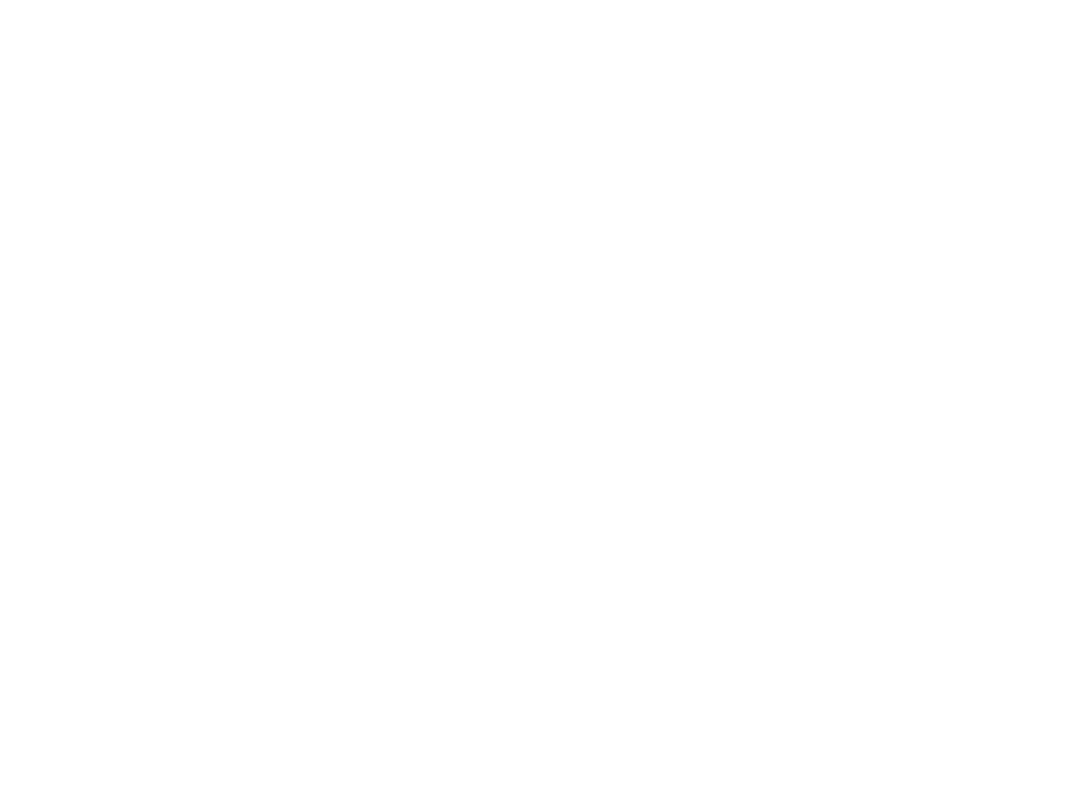
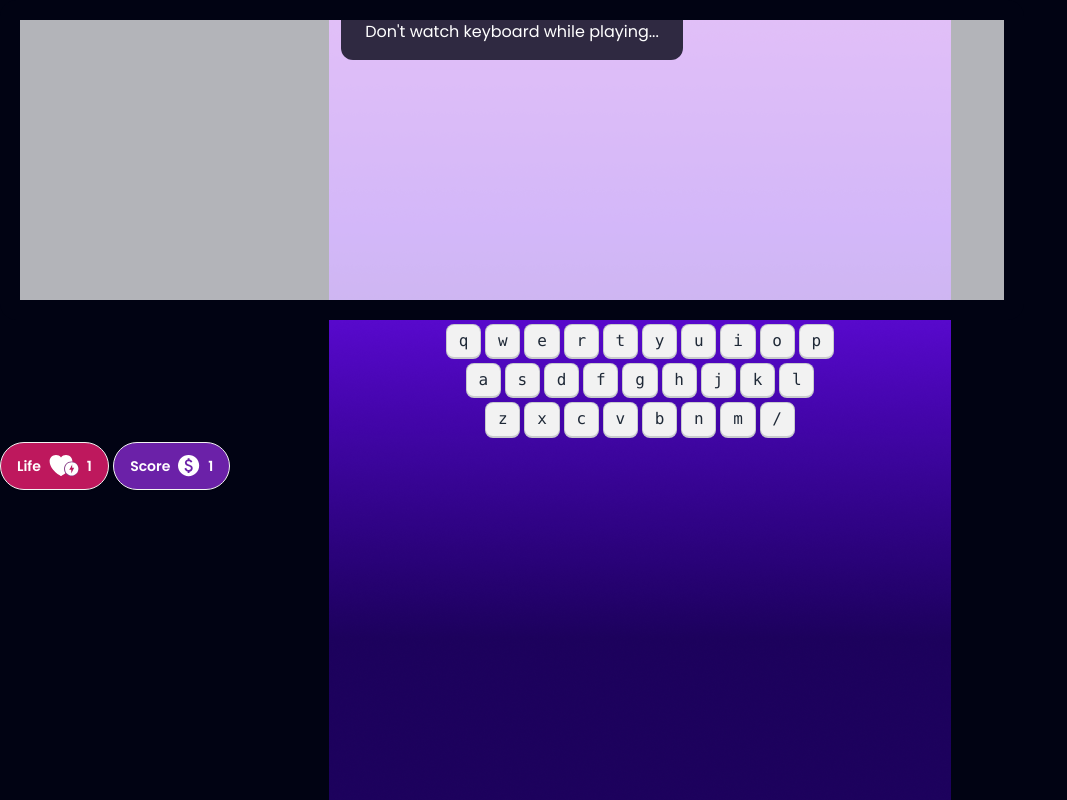
Before and after one commit to datta-toma/alphabet-clah-pro, a plain HTML site: page index.html in a window 1280 px wide. Shown: the whole page, without its empty margins (0-1067 px from the left). Drawn offline with nearby package versions, Linux system fonts and the light colour scheme.

Commit message:
playground start

```diff
--- a/index.html
+++ b/index.html
@@ -10,7 +10,80 @@
     <!-- custom CSS -->
     <link rel="stylesheet" href="styles.css">
 </head>
-<body>
+<body class="font-poppins">
+    <main class="min-h-screen bg-[#010313] bg-[url(images/background.png)] bg-no-repeat bg-center">
+        <!-- home screen -->
+        <section class="home min-h-screen text-white flex  justify-center  items-center hidden">
+            <div class="flex flex-col items-center gap-10">
+                <h1 class="text-8xl font-anton uppercase">Alpha Clash Pro</h1>
+                <p>Unleash Your Keyboard Kung Fu : Press “Enter” to Play</p>
+                <button class="btn bg-white text-black">Play Now</button>
+            </div>
+        </section>
+        <!-- playground start-->
+        <section class="play-ground">
+            <div>
+                <!-- screen -->
+                <div class="artboard artboard-horizontal phone-6 border-[20px] rounded-2xl border-[#010313] bg-[#FFFFFFB3]">
+                   <div class="flex justify-center">
+                    <p class="bg-[#2F2941] text-white px-6 pb-4 rounded-b-xl">Don't watch keyboard  while playing...</p>
+                   </div>
+                </div>
+                <!-- keyboard start -->
+                <div>
+                    <div class="flex justify-center gap-1 my-1 w-full">
+                        <kbd class="kbd">q</kbd>
+                        <kbd class="kbd">w</kbd>
+                        <kbd class="kbd">e</kbd>
+                        <kbd class="kbd">r</kbd>
+                        <kbd class="kbd">t</kbd>
+                        <kbd class="kbd">y</kbd>
+                        <kbd class="kbd">u</kbd>
+                        <kbd class="kbd">i</kbd>
+                        <kbd class="kbd">o</kbd>
+                        <kbd class="kbd">p</kbd>
+                      </div>
+                      <div class="flex justify-center gap-1 my-1 w-full">
+                        <kbd class="kbd">a</kbd>
+                        <kbd class="kbd">s</kbd>
+                        <kbd class="kbd">d</kbd>
+                        <kbd class="kbd">f</kbd>
+                        <kbd class="kbd">g</kbd>
+                        <kbd class="kbd">h</kbd>
+                        <kbd class="kbd">j</kbd>
+                        <kbd class="kbd">k</kbd>
+                        <kbd class="kbd">l</kbd>
+                      </div>
+                      <div class="flex justify-center gap-1 my-1 w-full">
+                        <kbd class="kbd">z</kbd>
+                        <kbd class="kbd">x</kbd>
+                        <kbd class="kbd">c</kbd>
+                        <kbd class="kbd">v</kbd>
+                        <kbd class="kbd">b</kbd>
+                        <kbd class="kbd">n</kbd>
+                        <kbd class="kbd">m</kbd>
+                        <kbd class="kbd">/</kbd>
+                      </div>
+                </div>
+                <!-- keyboard end -->
+                <!-- life score -->
+                <div>
+                    <button class="btn rounded-full bg-pink-700 text-white px-4">
+                        Life
+                      <img src="./images/heart.svg.svg" alt="">
+                      <span>1</span>
+                      </button>
+                      <button class="btn rounded-full bg-purple-800 text-white px-4">
+                        Score
+                        <img src="./images/dollar.svg.svg" alt="">
+                        <span>1</span>
+                      </button>
+                </div>
+            </div>
+        </section>
+        <!-- playground end -->
+        <section class="score"></section>
+    </main>
 
 </body>
 </html>
--- a/styles.css
+++ b/styles.css
@@ -1,7 +1,10 @@
 
-@import url('https://fonts.googleapis.com/css2?family=Poppins:ital,wght@0,100;0,200;0,300;0,400;0,500;0,600;0,700;0,800;0,900;1,100;1,200;1,300;1,400;1,500;1,600;1,700;1,800;1,900&display=swap');
+@import url('https://fonts.googleapis.com/css2?family=Anton&family=Poppins:ital,wght@0,100;0,200;0,300;0,400;0,500;0,600;0,700;0,800;0,900;1,100;1,200;1,300;1,400;1,500;1,600;1,700;1,800;1,900&display=swap');
 
 
 .font-poppins{
     font-family: "Poppins", sans-serif;
 }
+.font-anton{
+    font-family: "Anton", sans-serif;
+}
```
Also changed, not shown: images/dollar.svg.svg (added), images/heart.svg.svg (added).
